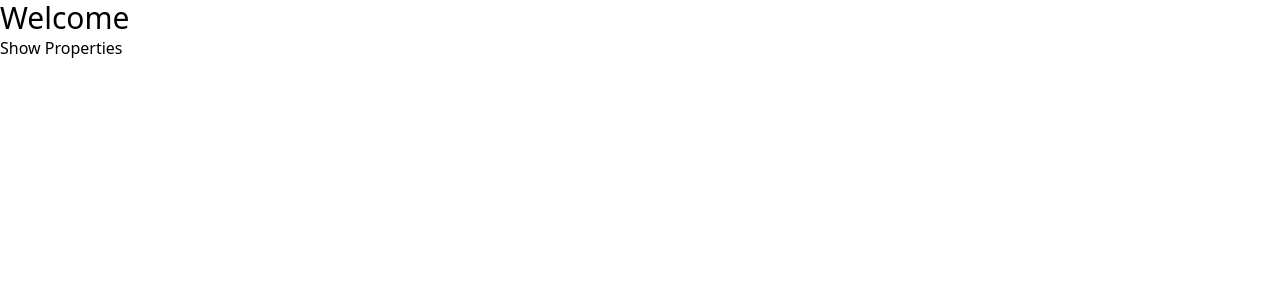
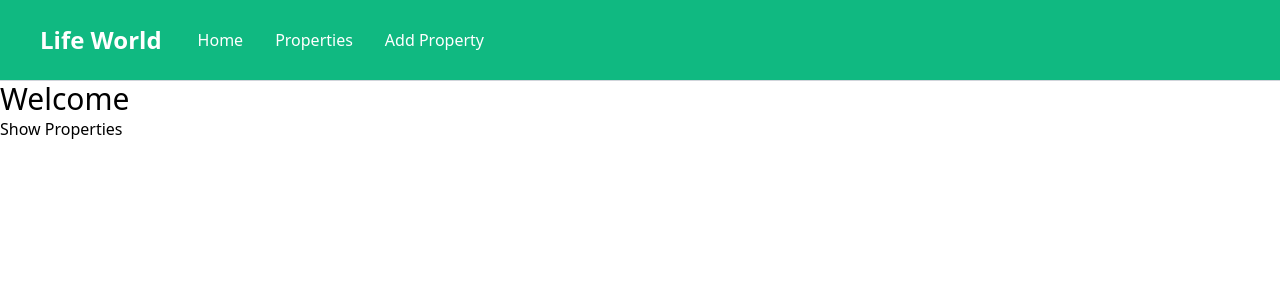
Before and after one commit to UmitVice/life-world, a Next.js app: page / in a window 1280 px wide. Shown: the top 300 px of the page. Built offline with nearby package versions, Linux system fonts and the light colour scheme.

Commit message:
Add Navbar to layout.tsx

```diff
--- a/app/layout.tsx
+++ b/app/layout.tsx
@@ -1,3 +1,4 @@
+import Navbar from '@/components/Navbar';
 import '@/assets/styles/globals.css';
 
 export const metadata = {
@@ -10,7 +11,8 @@ const MainLayout = ({ children }: MainLayoutProps)  => {
   return (
     <html lang='en'>
       <body>
-        <div>{children}</div>
+        <Navbar />
+        <main>{children}</main>
       </body>
     </html>
   )
```
